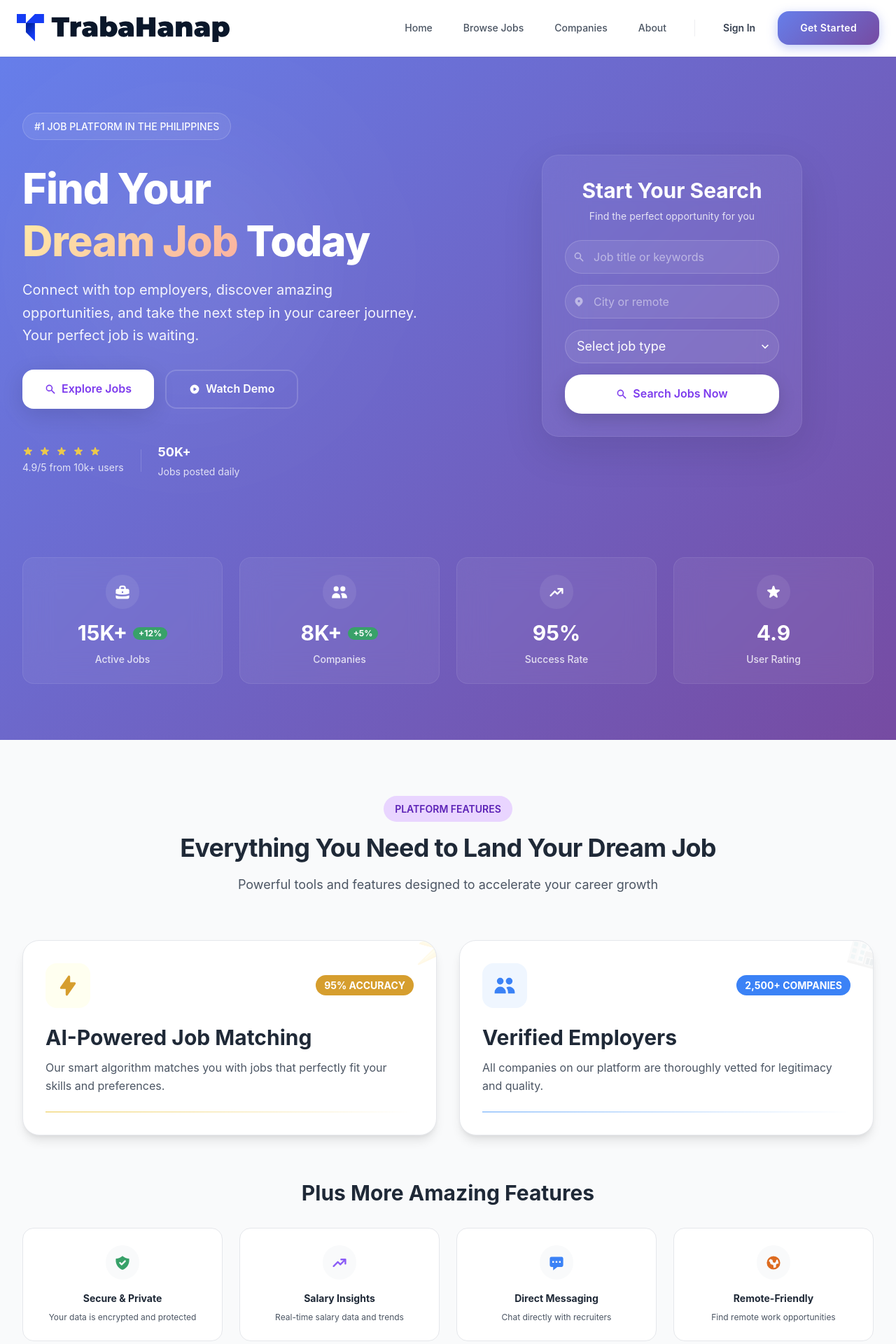
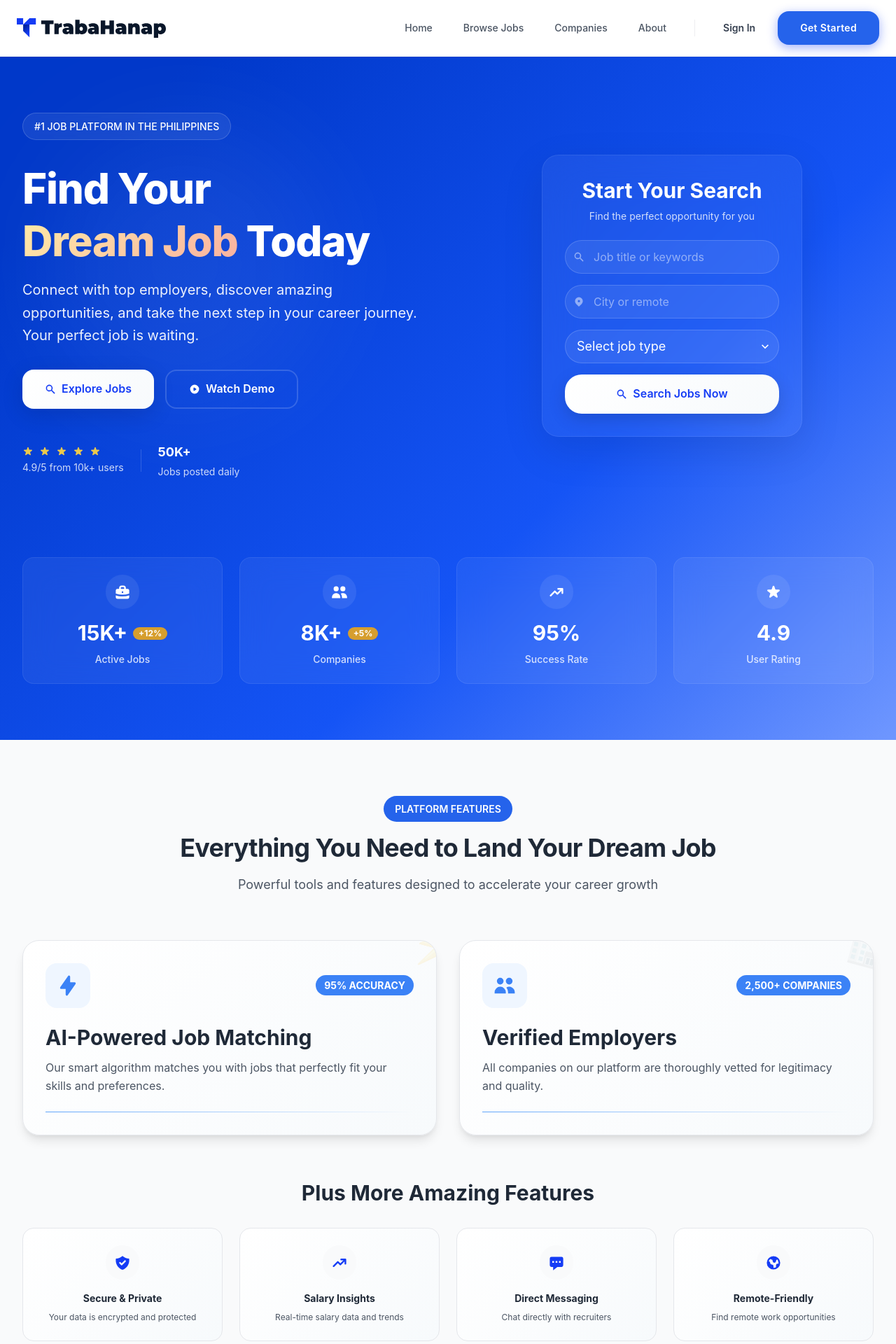
Before and after one commit to emperuna/trabahanap-app, a React (Vite) app in the folder frontend/: page / in a window 1280 px wide. Shown: the top 1920 px of the page at 70% size. Built offline with nearby package versions, Linux system fonts and the light colour scheme.

Commit message:
Design: Recolor Home UI

```diff
--- a/frontend/src/components/common/layout/GuestNavbar.jsx
+++ b/frontend/src/components/common/layout/GuestNavbar.jsx
@@ -42,7 +42,7 @@ const GuestNavbar = () => {
               <Image
                 src={logo}
                 alt="TrabaHanap"
-                h={{ base: 8, sm: 10 }}
+                h={{ base: 6, sm: 7 }}
                 w="auto"
                 transition="all 0.3s ease"
                 _hover={{
@@ -177,13 +177,13 @@ const GuestNavbar = () => {
               h={12}
               px={8}
               ml={2}
-              bgGradient="linear(135deg, #667eea 0%, #764ba2 100%)"
+              bg="#2563eb"
               color="white"
               fontWeight="600"
               fontSize="sm"
               letterSpacing="0.025em"
               borderRadius="2xl"
-              boxShadow="0 4px 15px rgba(102, 126, 234, 0.4)"
+              boxShadow="0 4px 15px rgba(21, 60, 245, 0.4)"
               position="relative"
               overflow="hidden"
               _before={{
@@ -193,13 +193,13 @@ const GuestNavbar = () => {
                 left: 0,
                 right: 0,
                 bottom: 0,
-                bgGradient: "linear(135deg, #764ba2 0%, #667eea 100%)",
+                bg: "#0F2ECC",
                 opacity: 0,
                 transition: 'opacity 0.3s ease'
               }}
               _hover={{
                 transform: 'translateY(-2px)',
-                boxShadow: '0 8px 25px rgba(102, 126, 234, 0.6)',
+                boxShadow: '0 8px 25px rgba(21, 60, 245, 0.6)',
                 _before: {
                   opacity: 1
                 }
@@ -354,16 +354,16 @@ const GuestNavbar = () => {
                     size="lg"
                     h={14}
                     w="full"
-                    bgGradient="linear(135deg, #667eea 0%, #764ba2 100%)"
+                    bg="#2563eb"
                     color="white"
                     fontWeight="600"
                     letterSpacing="0.025em"
                     borderRadius="2xl"
-                    boxShadow="0 4px 15px rgba(102, 126, 234, 0.4)"
+                    boxShadow="0 4px 15px rgba(21, 60, 245, 0.4)"
                     _hover={{
-                      bgGradient: "linear(135deg, #764ba2 0%, #667eea 100%)",
+                      bg: "#0F2ECC",
                       transform: 'translateY(-2px)',
-                      boxShadow: "0 8px 25px rgba(102, 126, 234, 0.6)"
+                      boxShadow: "0 8px 25px rgba(21, 60, 245, 0.6)"
                     }}
                     transition="all 0.3s ease"
                     onClick={closeMenu}
--- a/frontend/src/components/common/layout/Navbar.jsx
+++ b/frontend/src/components/common/layout/Navbar.jsx
@@ -49,7 +49,7 @@ const Navbar = () => {
               <Image
                 src={logo}
                 alt="TrabaHanap"
-                h={8}
+                h={3}
                 w="auto"
               />
             </Link>
--- a/frontend/src/components/sections/home/Features.jsx
+++ b/frontend/src/components/sections/home/Features.jsx
@@ -32,7 +32,7 @@ const Features = () => {
       title: 'AI-Powered Job Matching',
       description: 'Our smart algorithm matches you with jobs that perfectly fit your skills and preferences.',
       stats: '95% accuracy',
-      color: 'yellow',
+      color: 'blue',
       image: '⚡'
     },
     {
@@ -50,25 +50,25 @@ const Features = () => {
       icon: HiShieldCheck,
       title: 'Secure & Private',
       description: 'Your data is encrypted and protected',
-      color: 'green.500'
+      color: '#153CF5'
     },
     {
       icon: HiTrendingUp,
       title: 'Salary Insights',
       description: 'Real-time salary data and trends',
-      color: 'purple.500'
+      color: '#153CF5'
     },
     {
       icon: HiChatAlt,
       title: 'Direct Messaging',
       description: 'Chat directly with recruiters',
-      color: 'blue.500'
+      color: '#153CF5'
     },
     {
       icon: HiGlobe,
       title: 'Remote-Friendly',
       description: 'Find remote work opportunities',
-      color: 'orange.500'
+      color: '#153CF5'
     }
   ];
 
@@ -79,8 +79,9 @@ const Features = () => {
           {/* Header Section */}
           <VStack spacing={4} textAlign="center">
             <Badge
-              colorScheme="purple"
-              variant="subtle"
+              bg="#2563eb"
+              color="white"
+              variant="solid"
               px={4}
               py={2}
               borderRadius="full"
@@ -107,7 +108,7 @@ const Features = () => {
             {mainFeatures.map((feature, index) => (
               <Box
                 key={index}
-                bg={cardBg}
+                bgGradient="linear(135deg, white 0%, #f7fafc 100%)"
                 p={8}
                 borderRadius="3xl"
                 border="1px solid"
@@ -117,7 +118,8 @@ const Features = () => {
                 _hover={{
                   transform: 'translateY(-8px)',
                   boxShadow: '2xl',
-                  borderColor: `${feature.color}.200`
+                  borderColor: `${feature.color}.200`,
+                  bgGradient: 'linear(135deg, #f7fafc 0%, #edf2f7 100%)'
                 }}
                 position="relative"
                 overflow="hidden"
@@ -190,15 +192,16 @@ const Features = () => {
                     direction="column"
                     align="center"
                     p={6}
-                    bg={cardBg}
+                    bgGradient="linear(135deg, white 0%, #f7fafc 100%)"
                     borderRadius="2xl"
                     border="1px solid"
                     borderColor="gray.200"
                     transition="all 0.3s ease"
                     _hover={{
                       transform: 'translateY(-4px)',
-                      borderColor: 'purple.200',
-                      boxShadow: 'md'
+                      borderColor: '#153CF5',
+                      boxShadow: 'md',
+                      bgGradient: 'linear(135deg, #f7fafc 0%, #edf2f7 100%)'
                     }}
                     cursor="pointer"
                   >
@@ -231,7 +234,7 @@ const Features = () => {
           {/* Bottom CTA Section */}
           <Box
             w="full"
-            bg="purple.500"
+            bgGradient="linear(135deg, #0038C9 12%, #1554F5 63%, #6F97FF 100%)"
             borderRadius="3xl"
             p={8}
             textAlign="center"
@@ -244,7 +247,7 @@ const Features = () => {
               left={0}
               w="full"
               h="full"
-              bgGradient="linear(135deg, purple.500, blue.500)"
+              bgGradient="linear(to-br, #2563eb 0%, #1d4ed8 30%, #1e40af 100%)"
               opacity={0.9}
             />
             <VStack spacing={4} position="relative" zIndex={1}>
--- a/frontend/src/components/sections/home/Hero.jsx
+++ b/frontend/src/components/sections/home/Hero.jsx
@@ -30,7 +30,7 @@ import {
 
 const Hero = () => {
   const bgGradient = useColorModeValue(
-    'linear(135deg, #667eea 0%, #764ba2 100%)',
+    'linear(135deg, #0038C9 12%, #1554F5 63%, #6F97FF 100%)',
     'linear(135deg, #2d3748 0%, #4a5568 100%)'
   );
 
@@ -67,7 +67,7 @@ const Hero = () => {
             </Text>
             {trend && (
               <Badge
-                colorScheme="green"
+                colorScheme="yellow"
                 variant="solid"
                 fontSize="xs"
                 borderRadius="full"
@@ -117,14 +117,6 @@ const Hero = () => {
         filter="blur(60px)"
         animation="float 8s ease-in-out infinite reverse"
       />
-
-      {/* Custom CSS for animations */}
-      <style jsx>{`
-        @keyframes float {
-          0%, 100% { transform: translateY(0px) rotate(0deg); }
-          50% { transform: translateY(-20px) rotate(5deg); }
-        }
-      `}</style>
 
       <Container maxW="7xl" position="relative" zIndex={1} py={20}>
         <SimpleGrid columns={{ base: 1, lg: 2 }} spacing={16} alignItems="center">
@@ -186,15 +178,15 @@ const Hero = () => {
                 size="lg"
                 h={14}
                 px={8}
-                bg="white"
-                color="purple.600"
+                bgGradient="linear(135deg, white 0%, #f7fafc 100%)"
+                color="#153CF5"
                 fontWeight="600"
                 borderRadius="2xl"
                 boxShadow="0 8px 32px rgba(0,0,0,0.12)"
                 _hover={{
                   transform: 'translateY(-2px)',
                   boxShadow: '0 12px 40px rgba(0,0,0,0.16)',
-                  bg: 'gray.50'
+                  bgGradient: 'linear(135deg, #f7fafc 0%, #edf2f7 100%)'
                 }}
                 transition="all 0.3s ease"
                 leftIcon={<Icon as={HiSearch} />}
@@ -337,15 +329,15 @@ const Hero = () => {
                     w="full"
                     size="lg"
                     h={14}
-                    bg="white"
-                    color="purple.600"
+                    bgGradient="linear(135deg, white 0%, #f7fafc 100%)"
+                    color="#153CF5"
                     fontWeight="600"
                     borderRadius="xl"
                     boxShadow="0 8px 25px rgba(0,0,0,0.15)"
                     _hover={{
                       transform: 'translateY(-2px)',
                       boxShadow: '0 12px 35px rgba(0,0,0,0.2)',
-                      bg: 'gray.50'
+                      bgGradient: 'linear(135deg, #f7fafc 0%, #edf2f7 100%)'
                     }}
                     transition="all 0.3s ease"
                     leftIcon={<Icon as={HiSearch} />}
--- a/frontend/src/index.css
+++ b/frontend/src/index.css
@@ -3,6 +3,12 @@
 /* Essential global styles only */
 * {
   box-sizing: border-box;
+}
+
+html, body {
+  overflow-x: hidden;
+  overflow-y: auto;
+  overscroll-behavior: none;
 }
 
 body {
--- a/frontend/src/pages/auth/Login.jsx
+++ b/frontend/src/pages/auth/Login.jsx
@@ -140,7 +140,7 @@ const Login = () => {
         >
           {/* Header Section */}
           <Box
-            bgGradient="linear(135deg, purple.500, blue.500)"
+            bgGradient="linear(135deg, #0038C9 12%, #1554F5 63%, #6F97FF 100%)"
             px={8}
             py={12}
             textAlign="center"
@@ -222,8 +222,8 @@ const Login = () => {
                         borderColor="gray.200"
                         _hover={{ borderColor: 'gray.300' }}
                         _focus={{
-                          borderColor: 'purple.400',
-                          boxShadow: '0 0 0 1px rgba(128, 90, 213, 0.4)'
+                          borderColor: '#1554F5',
+                          boxShadow: '0 0 0 1px rgba(21, 84, 245, 0.4)'
                         }}
                       />
                     </InputGroup>
@@ -252,8 +252,8 @@ const Login = () => {
                         borderColor="gray.200"
                         _hover={{ borderColor: 'gray.300' }}
                         _focus={{
-                          borderColor: 'purple.400',
-                          boxShadow: '0 0 0 1px rgba(128, 90, 213, 0.4)'
+                          borderColor: '#1554F5',
+                          boxShadow: '0 0 0 1px rgba(21, 84, 245, 0.4)'
                         }}
                       />
                       <InputRightElement>
@@ -276,7 +276,7 @@ const Login = () => {
                     <Checkbox
                       isChecked={rememberMe}
                       onChange={(e) => setRememberMe(e.target.checked)}
-                      colorScheme="purple"
+                      colorScheme="blue"
                       size="sm"
                     >
                       <Text fontSize="sm" color={textColor}>
@@ -288,9 +288,9 @@ const Login = () => {
                       as={RouterLink}
                       to="/forgot-password"
                       fontSize="sm"
-                      color="purple.500"
+                      color="#1554F5"
                       fontWeight="medium"
-                      _hover={{ color: 'purple.600', textDecoration: 'none' }}
+                      _hover={{ color: "#0038C9", textDecoration: 'none' }}
                     >
                       Forgot password?
                     </Link>
@@ -302,14 +302,14 @@ const Login = () => {
                     size="lg"
                     w="full"
                     h={12}
-                    bgGradient="linear(135deg, purple.500, blue.500)"
+                    bgGradient="linear(135deg, #0038C9 12%, #1554F5 63%, #6F97FF 100%)"
                     color="white"
                     fontWeight="600"
                     borderRadius="xl"
                     isLoading={isLoading}
                     loadingText="Signing in..."
                     _hover={{
-                      bgGradient: "linear(135deg, purple.600, blue.600)",
+                      bgGradient: "linear(135deg, #002a96 12%, #0f3fd1 63%, #5983ff 100%)",
                       transform: 'translateY(-2px)',
                       boxShadow: 'lg'
                     }}
@@ -340,13 +340,13 @@ const Login = () => {
                 size="lg"
                 w="full"
                 h={12}
-                borderColor="purple.200"
-                color="purple.500"
+                borderColor="#1554F5"
+                color="#1554F5"
                 fontWeight="600"
                 borderRadius="xl"
                 _hover={{
-                  bg: 'purple.50',
-                  borderColor: 'purple.300',
+                  bg: 'blue.50',
+                  borderColor: '#0038C9',
                   transform: 'translateY(-1px)'
                 }}
                 transition="all 0.2s ease"
@@ -359,9 +359,9 @@ const Login = () => {
                 <Link
                   as={RouterLink}
                   to="/"
-                  color="purple.500"
+                  color="#1554F5"
                   fontWeight="medium"
-                  _hover={{ color: 'purple.600', textDecoration: 'none' }}
+                  _hover={{ color: "#0038C9", textDecoration: 'none' }}
                 >
                   ← Back to Home
                 </Link>
@@ -373,11 +373,11 @@ const Login = () => {
         {/* Footer Text */}
         <Text mt={8} fontSize="sm" color={textColor} textAlign="center">
           By signing in, you agree to our{' '}
-          <Link color="purple.500" fontWeight="medium">
+          <Link color="#1554F5" fontWeight="medium">
             Terms of Service
           </Link>{' '}
           and{' '}
-          <Link color="purple.500" fontWeight="medium">
+          <Link color="#1554F5" fontWeight="medium">
             Privacy Policy
           </Link>
         </Text>
```
Also changed, not shown: frontend/src/components/sections/home/CTA.jsx (+11 -11 lines), frontend/src/components/sections/home/HowItWorks.jsx (+4 -4 lines), frontend/src/pages/auth/Register.jsx (+11 -11 lines).
